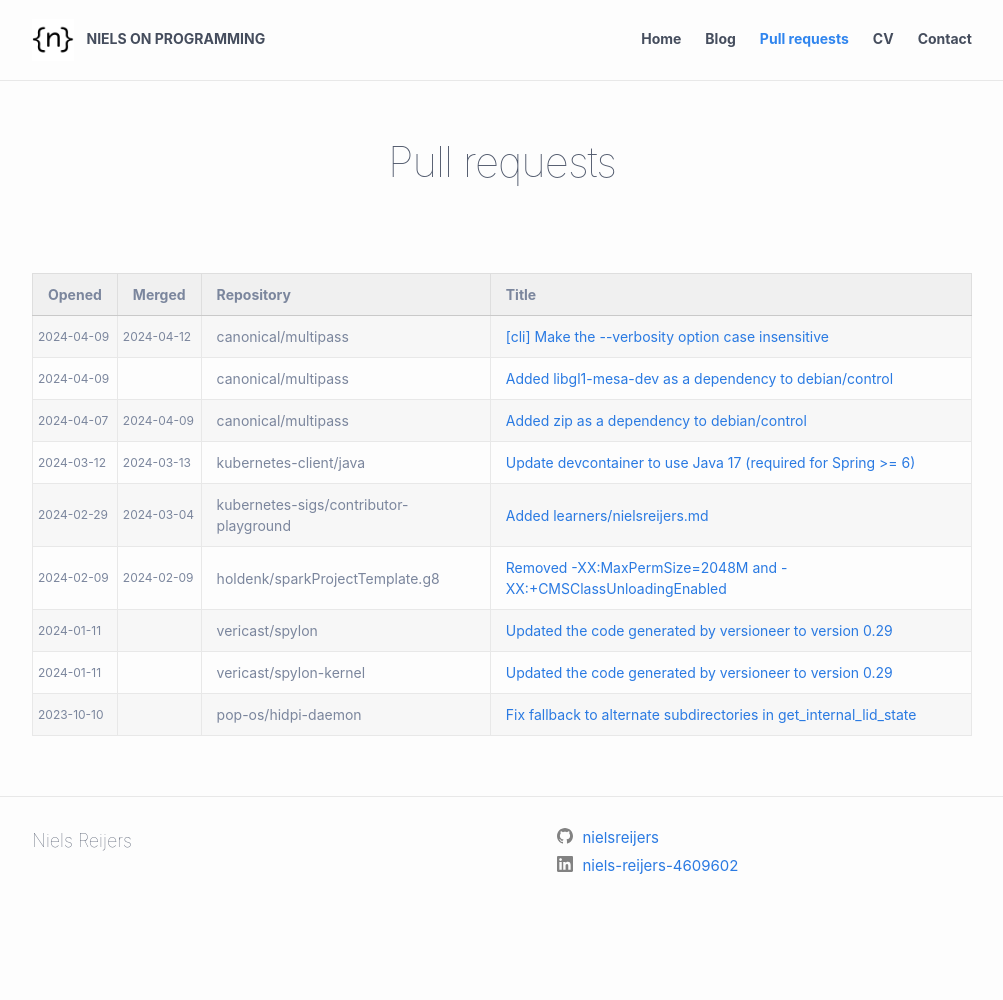
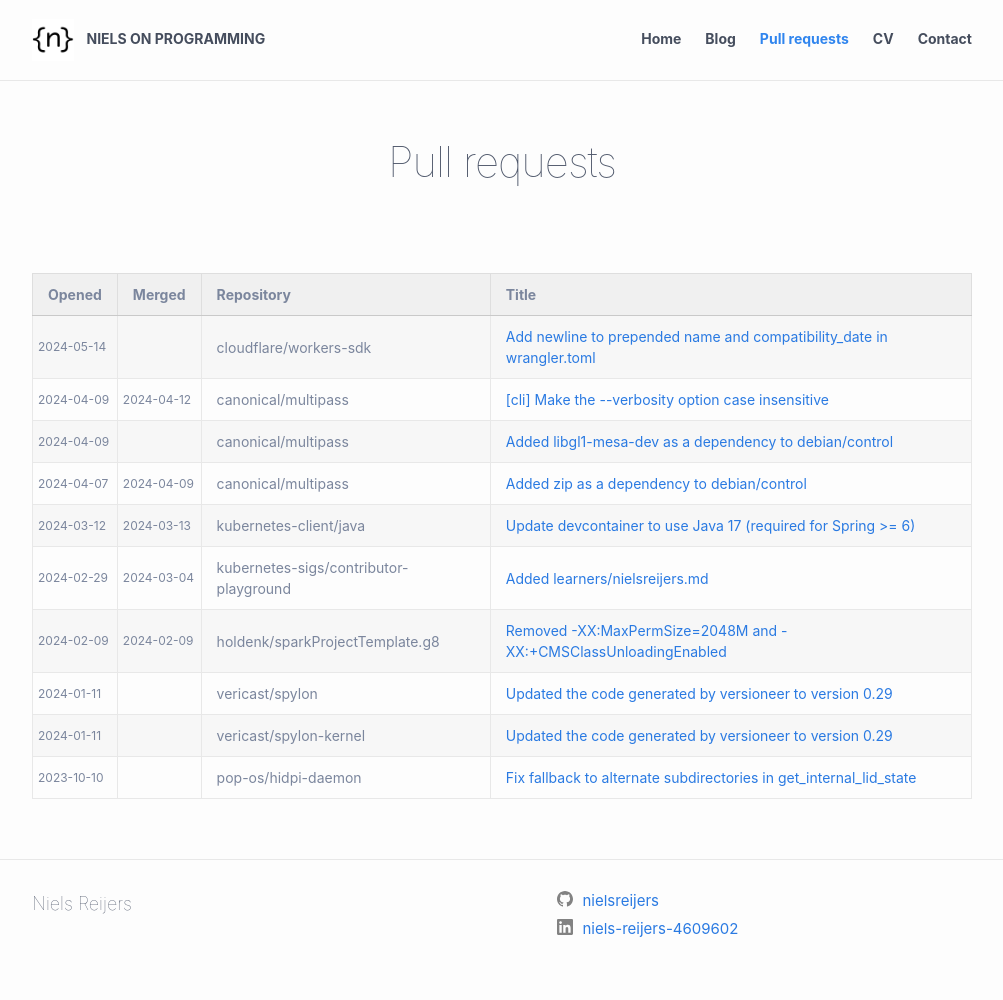
Before and after one commit to nielsreijers/nielsreijers.github.io, a Jekyll site: the page built from 02_pullrequests.markdown, in a window 1280 px wide. Shown: the whole page, without its empty margins (138-1141 px from the left). Built offline with Jekyll 4.4.1, drawn with Linux system fonts in a browser that asks for light colours; before the commit the page ends 937 px from its top, so only the background shows below that.

Commit message:
Added cloudflare PR

```diff
--- a/02_pullrequests.markdown
+++ b/02_pullrequests.markdown
@@ -4,4 +4,6 @@ title: Pull requests
 permalink: /pull_requests/
 ---
 
+<div>
 {%- include pullrequests-table.html count="2000" -%}
+</div>
--- a/_data/pullrequests.yml
+++ b/_data/pullrequests.yml
@@ -1,3 +1,13 @@
+# - opened:
+#   merged:
+#   title:
+#   url:
+
+- opened: 2024-05-14
+  merged:
+  title:  Add newline to prepended name and compatibility_date in wrangler.toml
+  url:    https://github.com/cloudflare/workers-sdk/pull/5816
+
 - opened: 2024-04-09
   merged: 2024-04-12
   title:  "[cli] Make the --verbosity option case insensitive"
@@ -42,8 +52,3 @@
   merged:
   title:  Fix fallback to alternate subdirectories in get_internal_lid_state
   url:    https://github.com/pop-os/hidpi-daemon/pull/47
-
-# - opened:
-#   merged:
-#   title:
-#   url:
```
